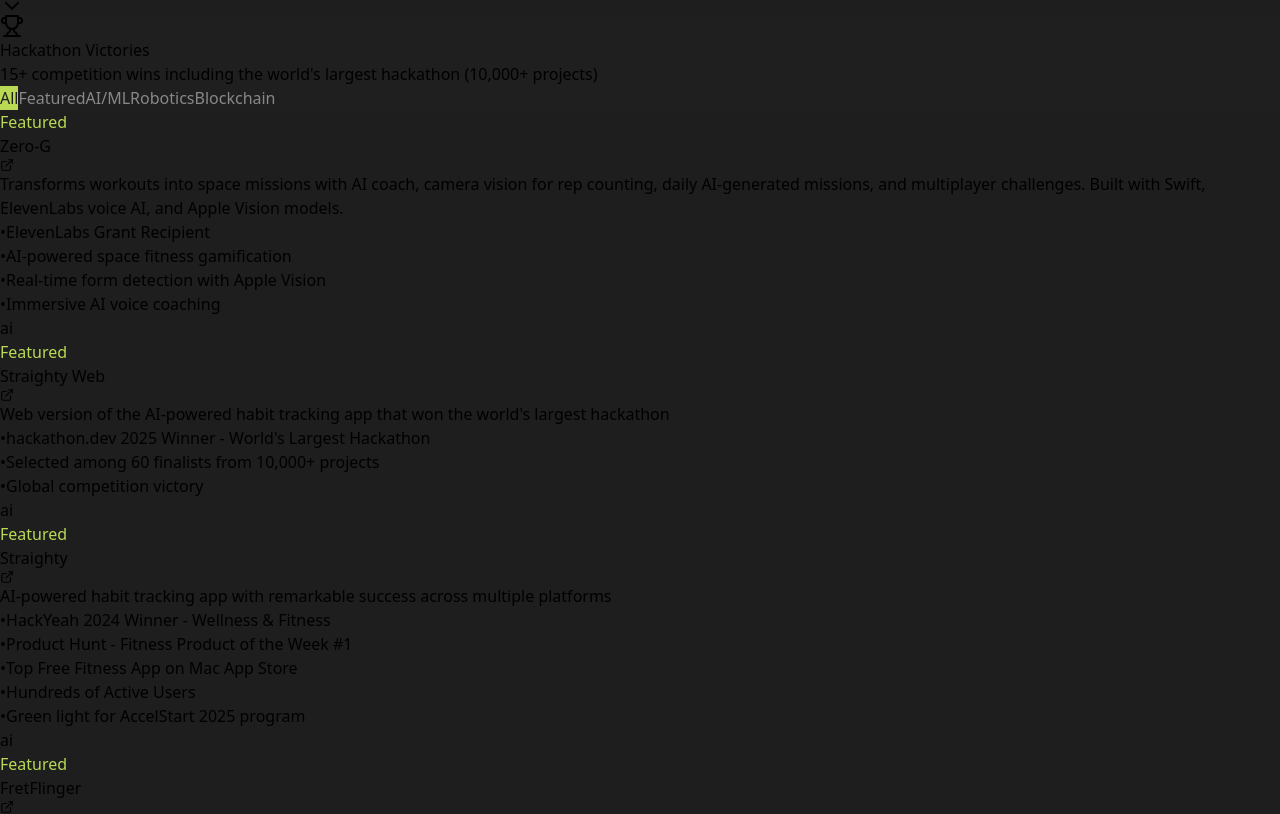
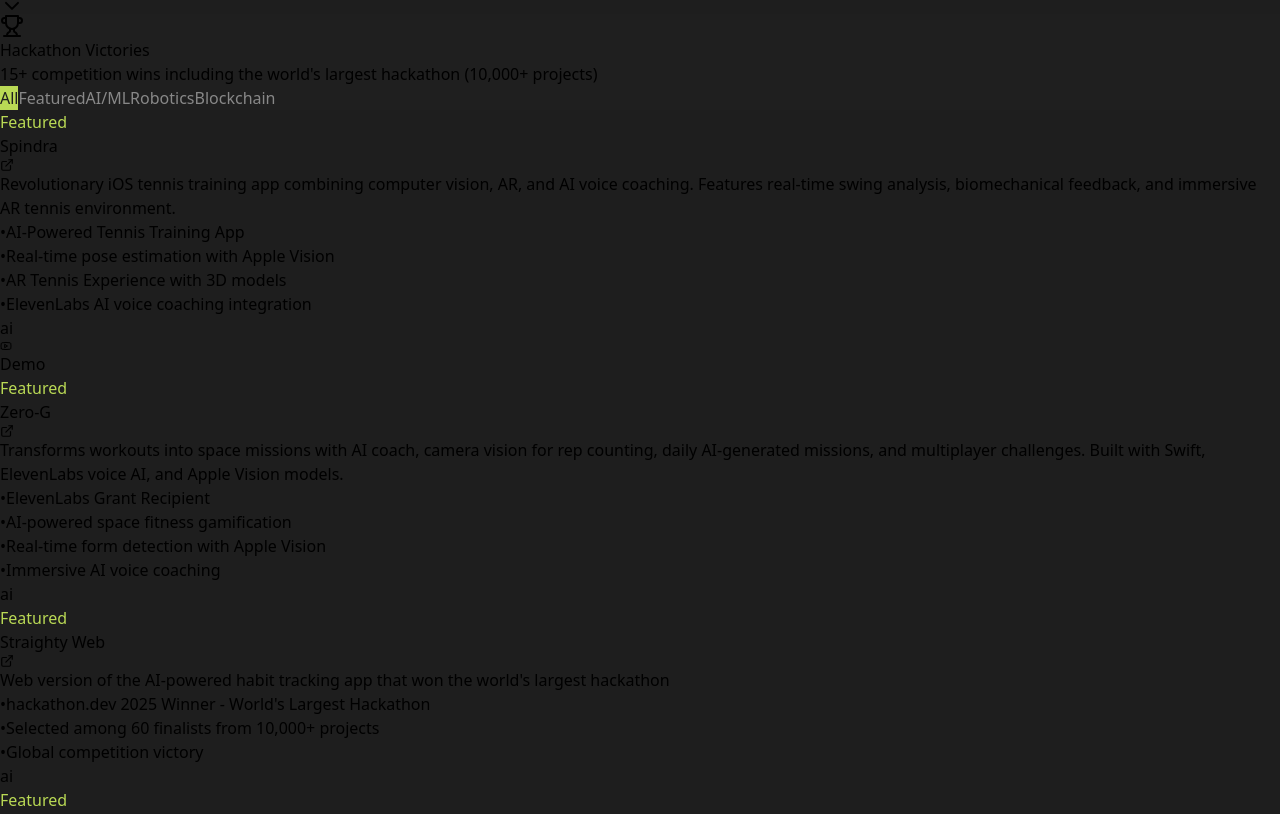
Before and after one commit to LachPawel/ARPL, a React (Vite) app: page / in a window 1280 px wide. Shown: the part 694-1508 px from the top of the page. Built offline with nearby package versions, Linux system fonts and the light colour scheme.

Commit message:
feat: add Spindra project to portfolio

```diff
--- a/src/Portfolio.tsx
+++ b/src/Portfolio.tsx
@@ -25,6 +25,20 @@
   };
 
   const hackathons = [
+    {
+      title: "Spindra",
+      category: "ai",
+      featured: true,
+      achievements: [
+        "AI-Powered Tennis Training App",
+        "Real-time pose estimation with Apple Vision",
+        "AR Tennis Experience with 3D models",
+        "ElevenLabs AI voice coaching integration"
+      ],
+      description: "Revolutionary iOS tennis training app combining computer vision, AR, and AI voice coaching. Features real-time swing analysis, biomechanical feedback, and immersive AR tennis environment.",
+      link: null,
+      video: "https://youtu.be/A4HixCZWekA"
+    },
     {
       title: "Zero-G",
       category: "ai",
@@ -227,6 +241,14 @@
   ];
 
   const projects = [
+    {
+      title: "Spindra",
+      description: "AI-powered tennis training app with real-time pose estimation, AR tennis experience, and ElevenLabs voice coaching. Features swing analysis, challenge system, and leaderboards.",
+      type: "mobile",
+      featured: true,
+      link: "https://youtu.be/A4HixCZWekA",
+      language: "Swift",
+    },
     {
       title: "Zero-G",
       description: "Space-themed fitness app with AI voice coach, camera-based rep counting, and daily AI-generated missions. Received ElevenLabs grant for immersive voice technology.",
```
Also changed, not shown: 5 other files (tests, documents, lock files or other folders).
